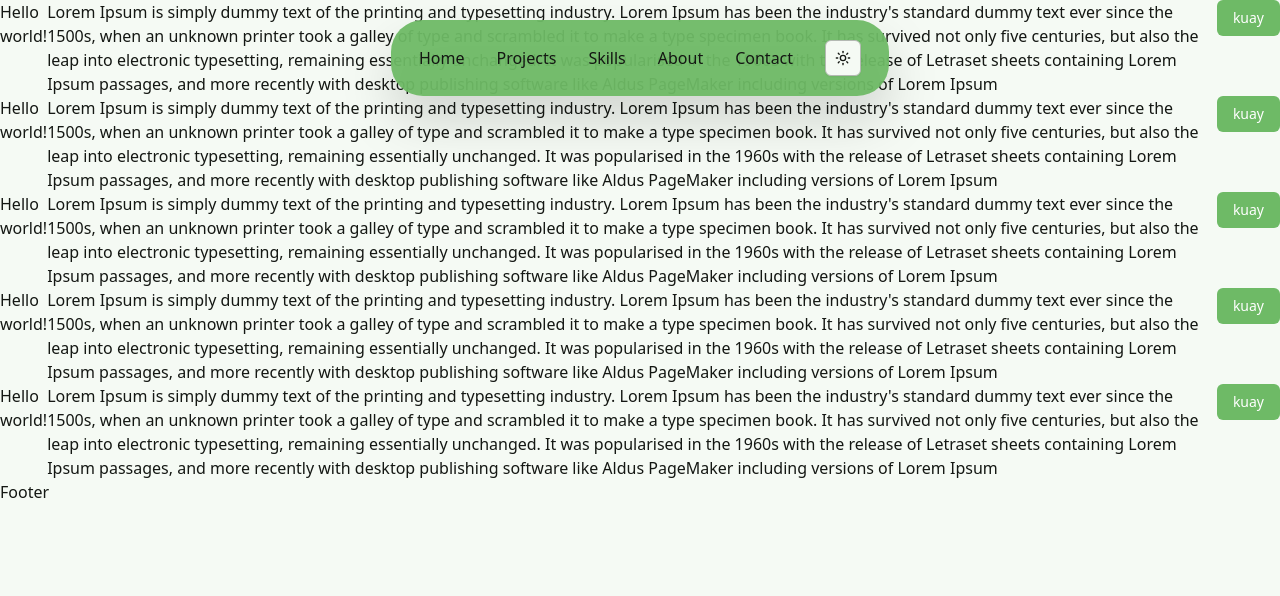
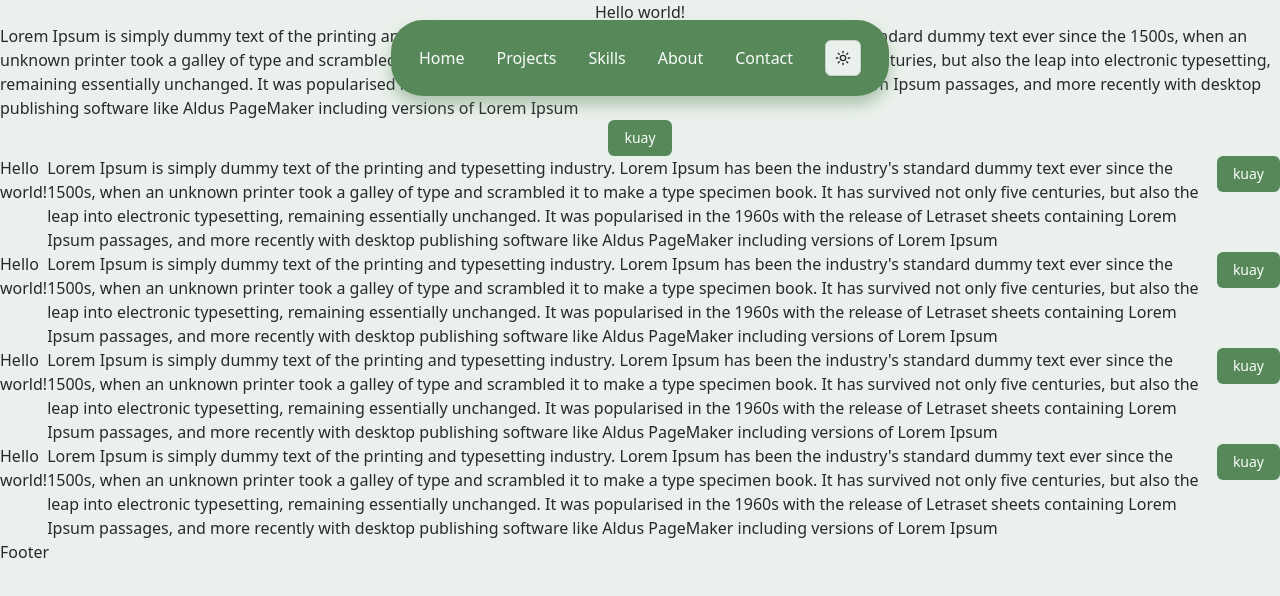
Before and after one commit to melisandregod/portfolio-suwinai-nextjs, a Next.js app: page /en in a window 1280 px wide. Shown: the top 596 px of the page. Built offline with nearby package versions, Linux system fonts and the light colour scheme.

Commit message:
feat: update layout and components for improved structure and styling; add Experience section

```diff
--- a/app/[locale]/layout.tsx
+++ b/app/[locale]/layout.tsx
@@ -1,4 +1,3 @@
-'use client'
 import "@/style/globals.css"
 import { NextIntlClientProvider, hasLocale } from "next-intl";
 import { notFound } from "next/navigation";
@@ -24,7 +23,7 @@ export default async function LocaleLayout({
   return (
     <html lang={locale} suppressHydrationWarning>
       <body>
-        <NextIntlClientProvider>
+        <NextIntlClientProvider locale={locale}>
         <ThemeProvider
             attribute="class"
             defaultTheme="system"
--- a/app/[locale]/page.tsx
+++ b/app/[locale]/page.tsx
@@ -1,5 +1,5 @@
 'use client'
-import About from '@/components/sections/About/AboutSection';
+import Experience from '@/components/sections/Experience/ExperienceSection';
 import Contact from '@/components/sections/Contact/ContactSection';
 import Hero from '@/components/sections/Hero/HeroSection';
 import Projects from '@/components/sections/Projects/ProjectsSection';
@@ -11,7 +11,7 @@ export default function HomePage() {
     <Hero/>
     <Skills/>
     <Projects/>
-    <About/>
+    <Experience/>
     <Contact/>
     </>
   );
--- a/components/Header/Header.tsx
+++ b/components/Header/Header.tsx
@@ -9,10 +9,10 @@ export default function Header() {
 
   return (
     <div className="flex justify-center">
-      <nav className="fixed m-5 py-5 px-7 bg-primary/95 rounded-4xl drop-shadow-2xl">
+      <nav className="fixed m-5 py-5 px-7 bg-primary rounded-4xl drop-shadow-xl/40 drop-shadow-primary">
         <ul className="flex items-center justify-center gap-8">
-          {data.map((d) => (
-            <li className="hover:bg-secondary">{t(d)}</li>
+          {data.map((d,i) => (
+            <li key={i} className="hover:bg-secondary text-primary-foreground cursor-pointer">{t(d)}</li>
           ))}
           <ModeToggle />
         </ul>
--- a/components/sections/About/AboutSection.tsx
+++ b/components/sections/Experience/ExperienceSection.tsx
@@ -4,7 +4,7 @@ import { Link } from "@/i18n/navigation";
 
 import { Button } from "../../ui/button";
 
-export default function About() {
+export default function Experience() {
   const t = useTranslations("Home");
   return (
     <div className="flex">
--- a/components/sections/Hero/HeroSection.tsx
+++ b/components/sections/Hero/HeroSection.tsx
@@ -7,7 +7,7 @@ import { Button } from "../../ui/button";
 export default function Hero() {
   const t = useTranslations("Home");
   return (
-    <div className="flex">
+    <div className="flex flex-col items-center">
       <h1>{t("title")}</h1>
       <h2>{t("about")}</h2>
       <Button>kuay</Button>
--- a/style/globals.css
+++ b/style/globals.css
@@ -46,82 +46,67 @@
 :root {
   --radius: 0.5rem;
 
-  --background: oklch(0.98 0.01 142.1);         /* bright soft green */
-  --foreground: oklch(0.2 0.01 142.1);
+  /* Neutral background (cad2c5) */
+  --background: oklch(0.95 0.01 150);
+  --foreground: oklch(0.28 0.01 240); /* dark slate (2f3e46) */
 
-  --card: oklch(0.95 0.01 142.1);
-  --card-foreground: oklch(0.25 0.01 142.1);
+  --card: oklch(0.96 0.01 150);
+  --card-foreground: oklch(0.28 0.01 240);
 
-  --popover: oklch(0.97 0.01 142.1);
-  --popover-foreground: oklch(0.22 0.01 142.1);
+  --popover: oklch(0.97 0.005 150);
+  --popover-foreground: oklch(0.28 0.01 240);
 
-  --primary: oklch(0.72 0.14 142.1);            /* lively green */
-  --primary-foreground: oklch(1 0 0);           /* white */
+  --primary: oklch(0.58 0.09 145); /* 84a98c-ish */
+  --primary-foreground: oklch(0.99 0.005 150); /* light green for text on btn */
 
-  --secondary: oklch(0.9 0.03 142.1);
-  --secondary-foreground: oklch(0.25 0.02 142.1);
+  --secondary: oklch(0.45 0.04 160); /* 52796f */
+  --secondary-foreground: oklch(0.93 0.01 150); /* readable on dark */
 
-  --muted: oklch(0.93 0.02 104.1);
-  --muted-foreground: oklch(0.4 0.015 142.1);
+  --muted: oklch(0.38 0.02 180); /* 354f52 */
+  --muted-foreground: oklch(0.8 0.01 160);
 
-  --accent: oklch(0.92 0.025 104.1);
-  --accent-foreground: oklch(0.25 0.02 142.1);
+  --accent: oklch(0.7 0.06 150); /* subtle highlight */
+  --accent-foreground: oklch(0.2 0.01 240);
 
-  --destructive: oklch(0.65 0.2 27);
-  --destructive-foreground: oklch(1 0 0);
+  --destructive: oklch(0.65 0.18 27); /* muted red */
+  --destructive-foreground: oklch(1 0 0); /* white text */
 
-  --border: oklch(0.78 0.01 142.1);
-  --input: oklch(0.78 0.01 142.1);
-  --ring: oklch(0.72 0.14 142.1);
-
-  --sidebar: oklch(0.975 0.01 142.1);
-  --sidebar-foreground: oklch(0.25 0.015 142.1);
-  --sidebar-primary: oklch(0.72 0.14 142.1);
-  --sidebar-primary-foreground: oklch(1 0 0);
-  --sidebar-accent: oklch(0.92 0.025 104.1);
-  --sidebar-accent-foreground: oklch(0.25 0.02 142.1);
-  --sidebar-border: oklch(0.78 0.01 142.1);
-  --sidebar-ring: oklch(0.72 0.14 142.1);
+  --border: oklch(0.85 0.015 150); /* light green-gray */
+  --input: oklch(0.8 0.02 150); /* softer form input border */
+  --ring: oklch(0.55 0.10 145); /* noticeable focus ring */
 }
 
+
 .dark {
-  --background: oklch(0.18 0.01 142.1);
-  --foreground: oklch(0.98 0.005 142.1);
+  --background: oklch(0.28 0.01 240);          /* dark slate - 2f3e46 */
+  --foreground: oklch(0.97 0.005 150);         /* cad2c5 - soft green text */
 
-  --card: oklch(0.2 0.01 142.1);
-  --card-foreground: oklch(0.98 0.005 142.1);
+  --card: oklch(0.3 0.01 240);
+  --card-foreground: oklch(0.97 0.005 150);
 
-  --popover: oklch(0.2 0.01 142.1);
-  --popover-foreground: oklch(0.98 0.005 142.1);
+  --popover: oklch(0.32 0.01 240);
+  --popover-foreground: oklch(0.97 0.005 150);
 
-  --primary: oklch(0.75 0.14 142.1);
-  --primary-foreground: oklch(0.15 0.005 142.1);
+  --primary: oklch(0.58 0.09 145);             /* 84a98c */
+  --primary-foreground: oklch(0.99 0.005 150); /* light on btn */
 
-  --secondary: oklch(0.3 0.02 142.1);
-  --secondary-foreground: oklch(0.98 0.005 142.1);
+  --secondary: oklch(0.45 0.04 160);           /* 52796f */
+  --secondary-foreground: oklch(0.93 0.01 150); /* high contrast */
 
-  --muted: oklch(0.3 0.015 104.1);
-  --muted-foreground: oklch(0.7 0.015 142.1);
+  --muted: oklch(0.36 0.015 180);              /* 354f52 */
+  --muted-foreground: oklch(0.75 0.01 160);
 
-  --accent: oklch(0.3 0.015 104.1);
-  --accent-foreground: oklch(0.98 0.005 142.1);
+  --accent: oklch(0.7 0.06 150);               /* bright green accent */
+  --accent-foreground: oklch(0.2 0.01 240);    /* dark text on accent */
 
-  --destructive: oklch(0.55 0.22 27);
-  --destructive-foreground: oklch(0.98 0.005 142.1);
+  --destructive: oklch(0.65 0.18 27);          /* red tone */
+  --destructive-foreground: oklch(1 0 0);      /* white text */
 
-  --border: oklch(0.32 0.01 142.1);
-  --input: oklch(0.32 0.01 142.1);
-  --ring: oklch(0.75 0.14 142.1);
+  --border: oklch(0.4 0.01 160);               /* subtle borders */
+  --input: oklch(0.5 0.015 160);               /* input field border */
+  --ring: oklch(0.65 0.10 145);                /* greenish ring */
+}
 
-  --sidebar: oklch(0.24 0.01 142.1);
-  --sidebar-foreground: oklch(0.98 0.005 142.1);
-  --sidebar-primary: oklch(0.75 0.14 142.1);
-  --sidebar-primary-foreground: oklch(0.15 0.005 142.1);
-  --sidebar-accent: oklch(0.3 0.015 104.1);
-  --sidebar-accent-foreground: oklch(0.98 0.005 142.1);
-  --sidebar-border: oklch(0.32 0.01 142.1);
-  --sidebar-ring: oklch(0.75 0.14 142.1);
-}
 
 
 @layer base {
```
Also changed, not shown: 1 other file (tests, documents, lock files or other folders).
